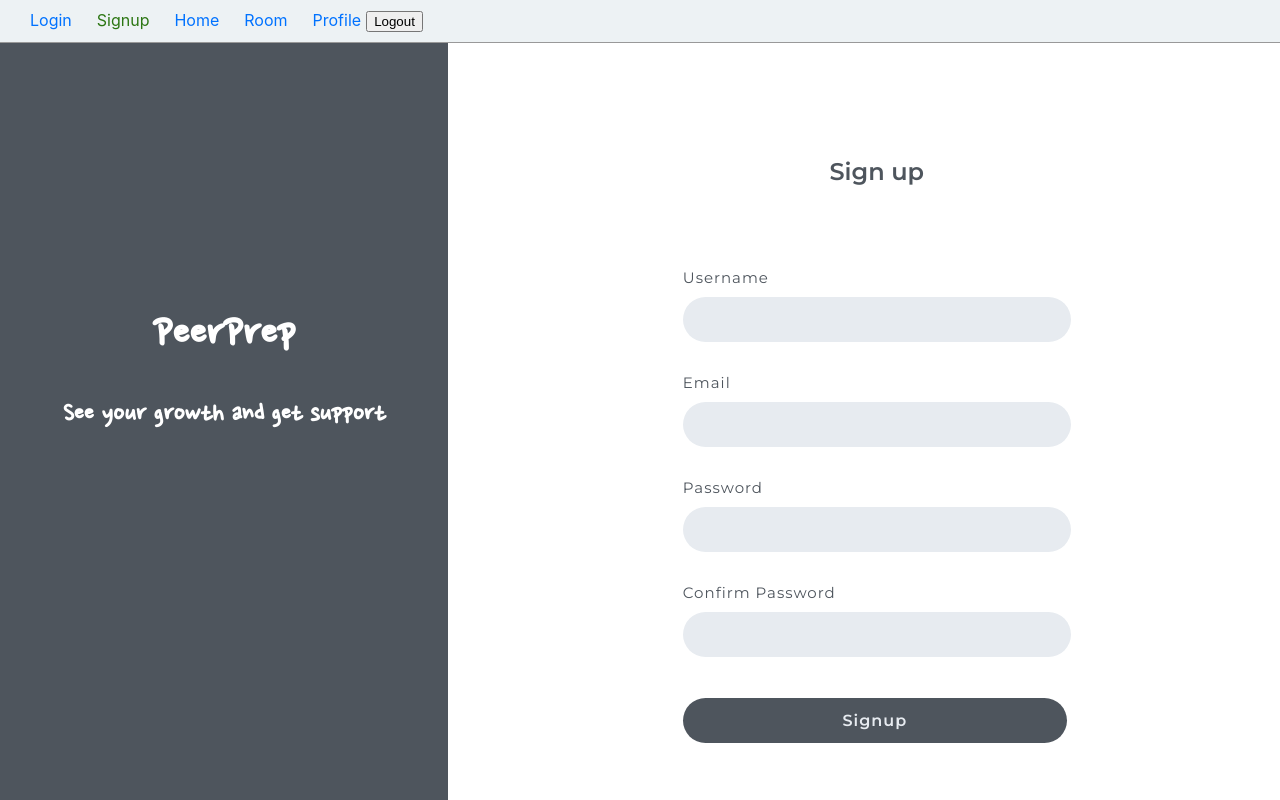
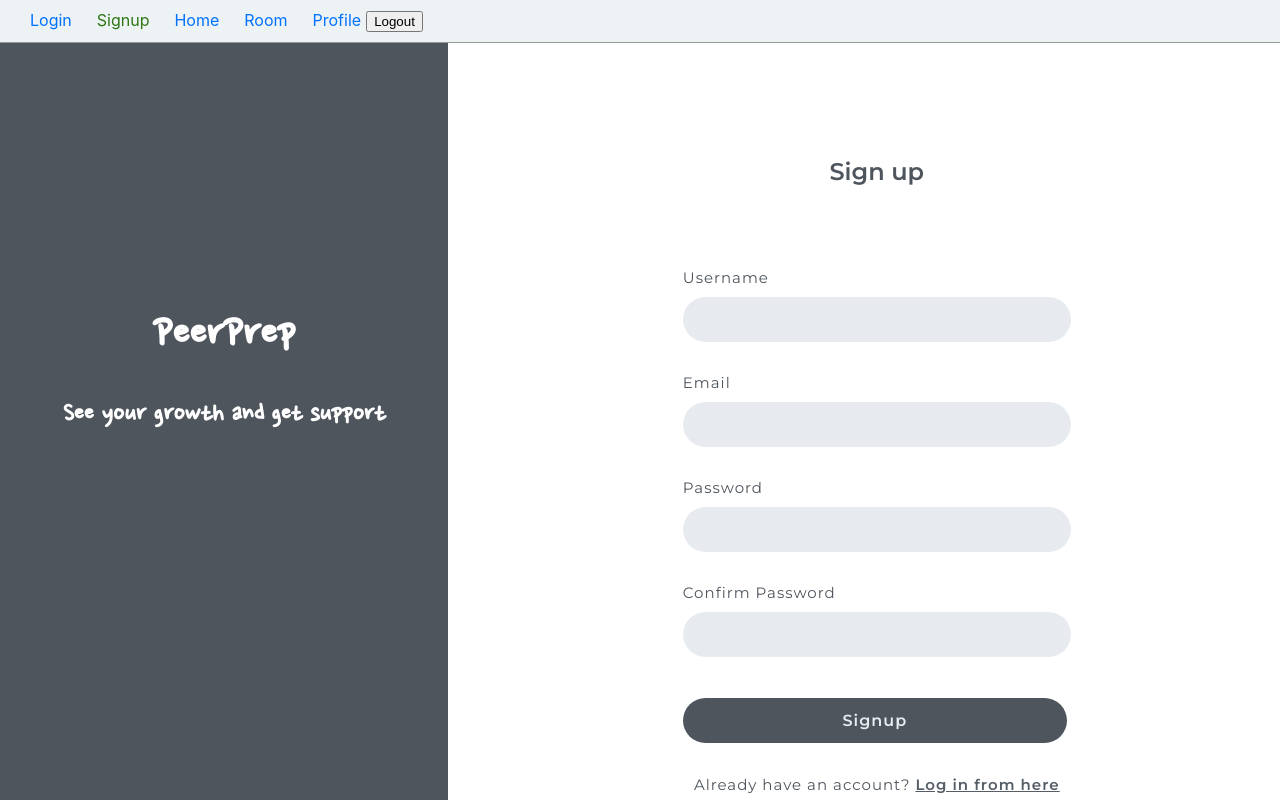
Before and after one commit to CS3219-SE-Principles-and-Patterns/cs3219-project-ay2122-2122-s1-g3, a React (Create React App) app in the folder frontend/: page /signup in a window 1280 px wide. Shown: the top 800 px of the page. Built offline with nearby package versions, Linux system fonts and the light colour scheme.

Commit message:
Add link from signup page to login page

```diff
--- a/frontend/src/Screen/Signup.js
+++ b/frontend/src/Screen/Signup.js
@@ -96,6 +96,11 @@ function Signup(props) {
             />
           </div>
         </div>
+        <div className="sub-form">
+          <label htmlFor="signup">
+            Already have an account? <a href="/Login"> Log in from here </a>
+          </label>
+        </div>
       </div>
     </div>
   );
```
